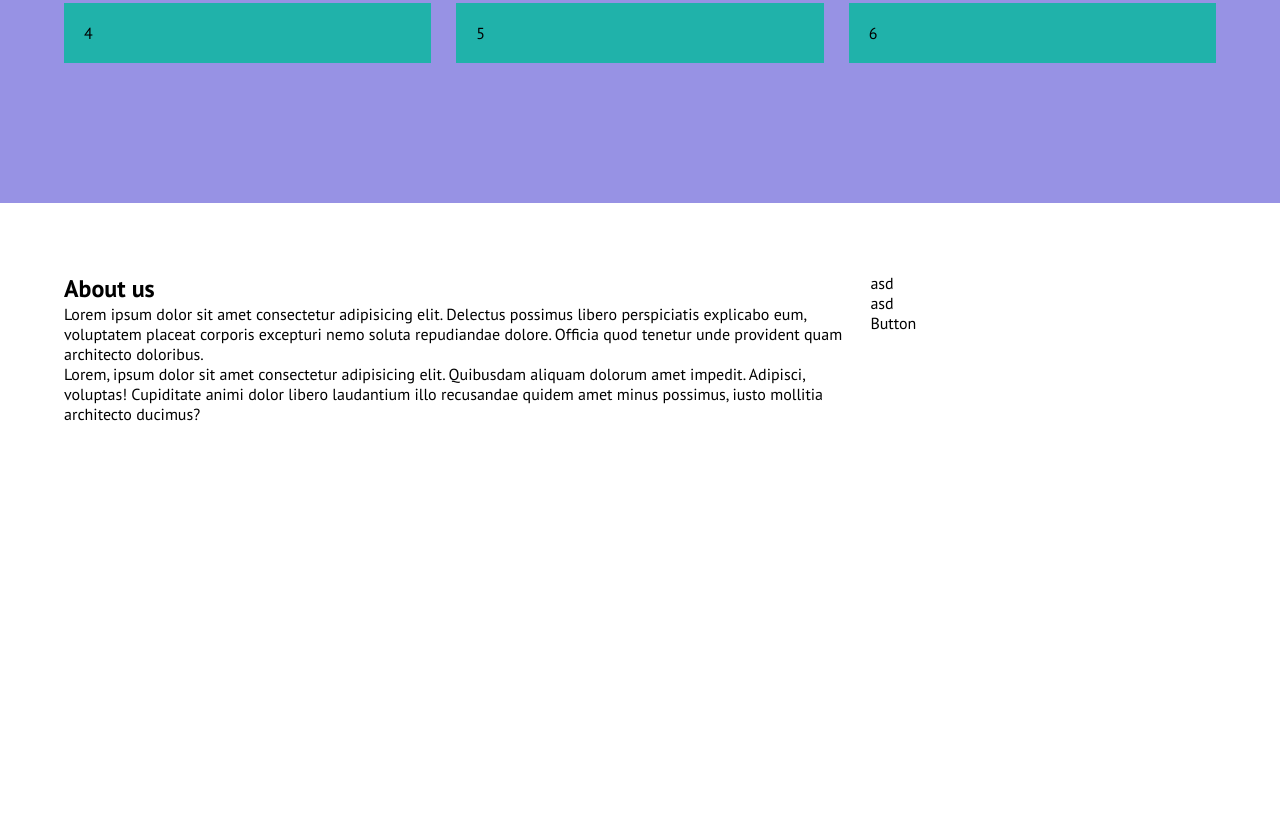
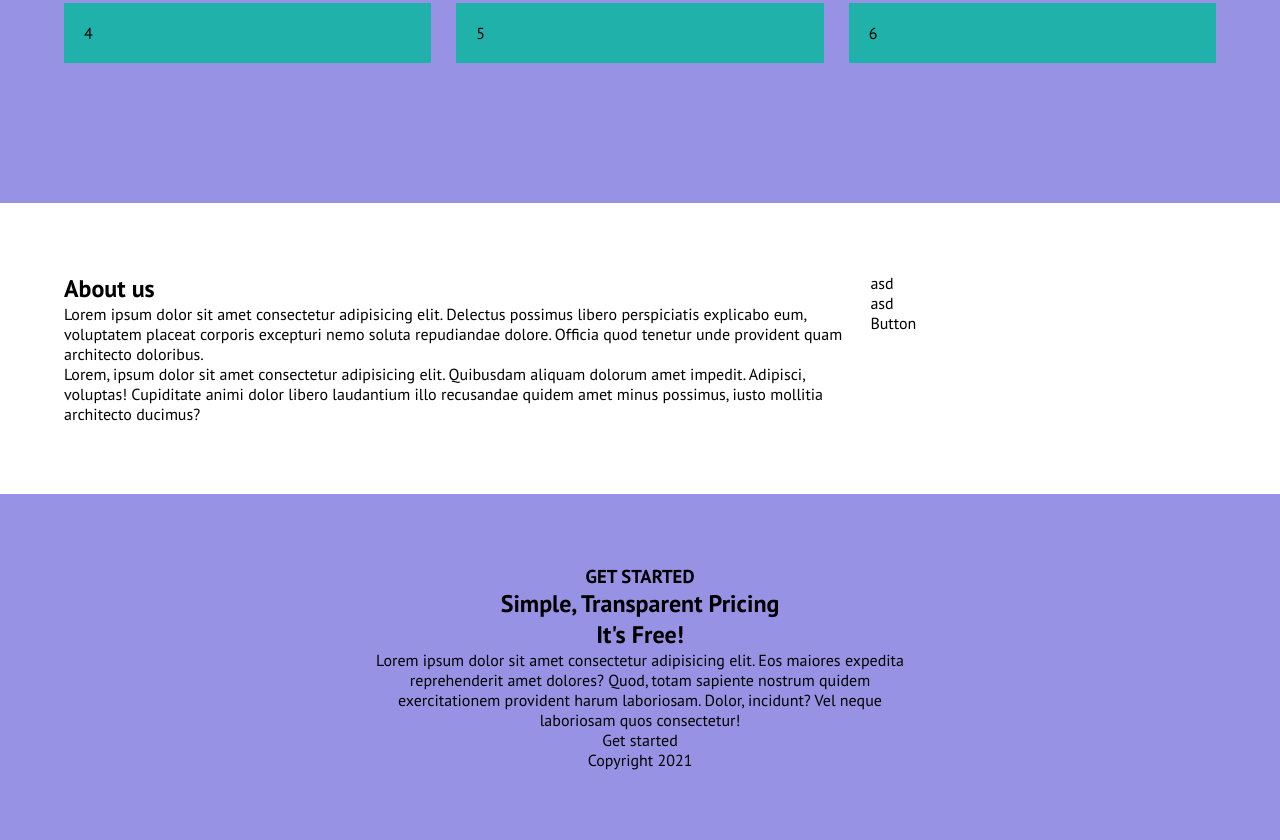
Before and after one commit to patrictobola/htmlcss-responsive-layout, a plain HTML site: page index.html in a window 1280 px wide. Shown: the part 1694-2534 px from the top of the page. Before the commit the page ends 2188 px from the top, so only its background shows below. Drawn offline with Linux system fonts and the light colour scheme.

Commit message:
[all] done 'get started' section

```diff
--- a/css/style.css
+++ b/css/style.css
@@ -77,7 +77,11 @@ header {
 .testimonial .card {
   margin-bottom: 30px;
 }
+/* * Get started */
 
+.get-started {
+  text-align: center;
+}
 /* ! Utilities  */
 .flex {
   display: flex;
@@ -96,6 +100,11 @@ header {
   background-color: white;
   padding: 70px 0;
 }
+.wrap-gray {
+  width: 100%;
+  background-color: #222;
+  padding: 70px 0;
+}
 
 /* ! Responsive  */
 
@@ -112,10 +121,12 @@ header {
   }
 
   /* * Utilities  */
+
   .container {
     width: 90%;
     margin: 0 auto;
   }
+
   /* * Testimonial Section  */
 
   .testimonial .card {
@@ -123,13 +134,16 @@ header {
   }
 
   /* * Benefits section  */
+
   .benefits .row {
     flex-wrap: wrap;
   }
   .benefits .card {
     flex-basis: calc(50% - (25px / 2));
   }
+
   /* * About us  */
+
   .about-us {
     display: flex;
   }
@@ -138,6 +152,12 @@ header {
   }
   .about-us .ceo-profile {
     flex-basis: 45%;
+  }
+
+  /* * Get started */
+
+  .get-started {
+    padding: 0 50px;
   }
 }
 
@@ -183,6 +203,11 @@ header {
     flex-basis: 30%;
   }
 
+  /* * Get started */
+
+  .get-started {
+    padding: 0 300px;
+  }
   /* Utilities  */
   .container {
     max-width: 1200px;
--- a/index.html
+++ b/index.html
@@ -132,8 +132,33 @@
                 </div>
             </div>
         </section>
+        <!-- Get Started!! -->
+        <section>
+            <div class="wrap-purple">
+                <div class="container">
+                    <div class="get-started">
+                        <h3>GET STARTED</h3>
+                        <h2>Simple, Transparent Pricing</h2>
+                        <h1>It's Free!</h1>
+                        <p>Lorem ipsum dolor sit amet consectetur adipisicing elit. Eos maiores expedita reprehenderit
+                            amet dolores? Quod, totam sapiente nostrum quidem exercitationem provident harum laboriosam.
+                            Dolor, incidunt? Vel neque laboriosam quos consectetur!</p>
+                        <div>Get started</div>
+                        <span>Copyright 2021</span>
+                    </div>
+                </div>
+            </div>
+        </section>
     </main>
-    <footer></footer>
+
+    <footer>
+        <!-- <div class="wrap-gray">
+            <div class="container">
+                <p>Lorem ipsum, dolor sit amet consectetur adipisicing elit. Dolorem in autem pariatur, maiores omnis laboriosam, earum id, eos sed accusantium aliquam porro obcaecati laborum hic aspernatur inventore excepturi. Unde, officiis.</p>
+
+            </div>
+        </div> -->
+    </footer>
 </body>
 
 </html>
```
